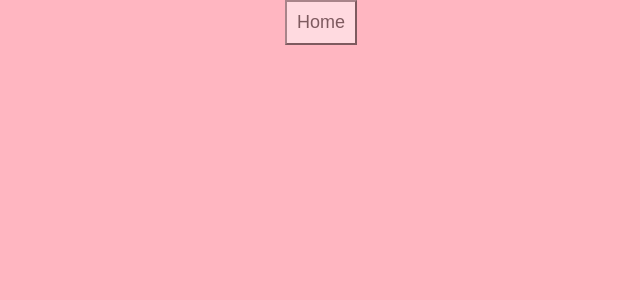
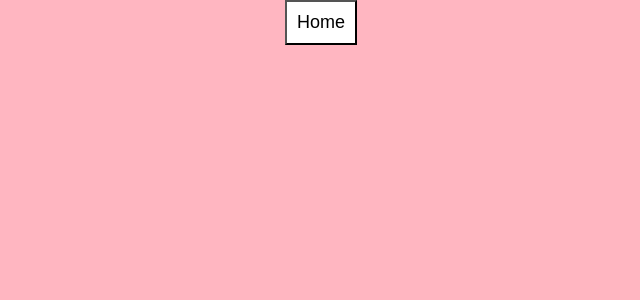
Before and after one commit to joeelo/magic-app-frontend, a React (Create React App) app: page / in a window 1280 px wide. Shown: the top 300 px of the page, without its empty margins (319-959 px from the left). Built offline with nearby package versions, Linux system fonts and the light colour scheme.

Commit message:
sass watching with vs code extension

```diff
--- a/package.json
+++ b/package.json
@@ -7,7 +7,7 @@
     "react-dom": "^16.8.6",
     "react-router-dom": "^5.0.0",
     "react-scripts": "2.1.8",
-    "sass": "^1.19.0"
+    "sass": "^1.20.1"
   },
   "scripts": {
     "start": "react-scripts start",
--- a/src/App.css
+++ b/src/App.css
@@ -1,13 +1,19 @@
 body {
-  background-color: lightpink; }
+  background-color: lightpink;
+}
 
 nav {
+  display: -webkit-box;
+  display: -ms-flexbox;
   display: flex;
-  justify-content: center; }
-  nav button {
-    padding: 10px;
-    background-color: white;
-    opacity: .5;
-    font-size: 18px; }
+  -webkit-box-pack: center;
+      -ms-flex-pack: center;
+          justify-content: center;
+}
 
+nav button {
+  padding: 10px;
+  background-color: white;
+  font-size: 18px;
+}
 /*# sourceMappingURL=App.css.map */
--- a/src/App.scss
+++ b/src/App.scss
@@ -8,7 +8,6 @@ nav {
     button {
       padding: 10px;
       background-color: white;
-      opacity: .5;
       font-size: 18px;
     }
 }
```
Also changed, not shown: 2 other files (tests, documents, lock files or other folders).
